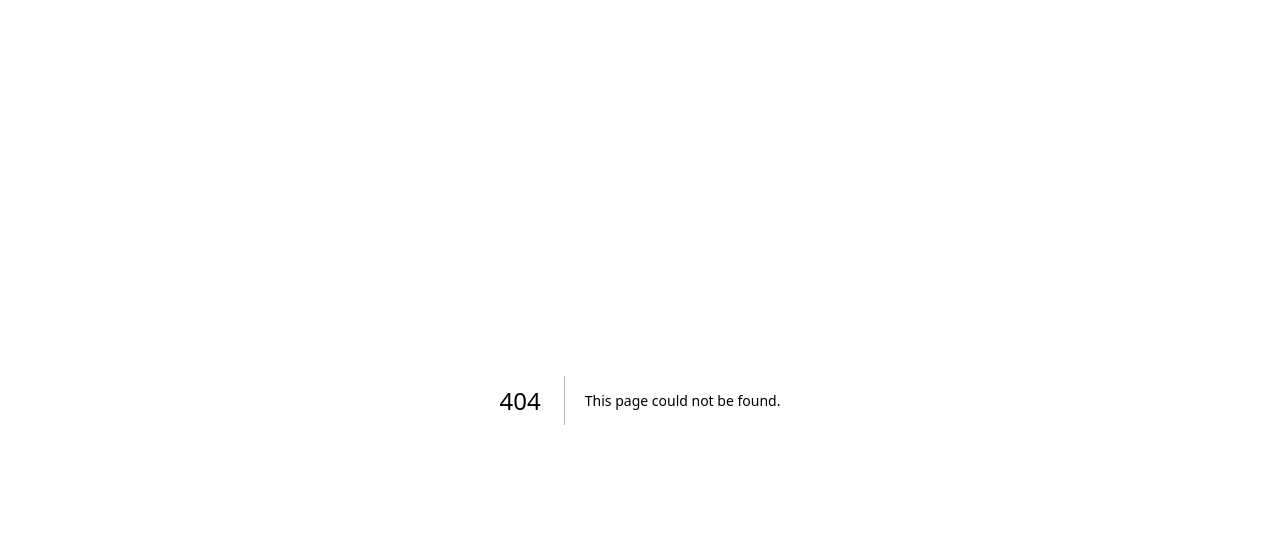
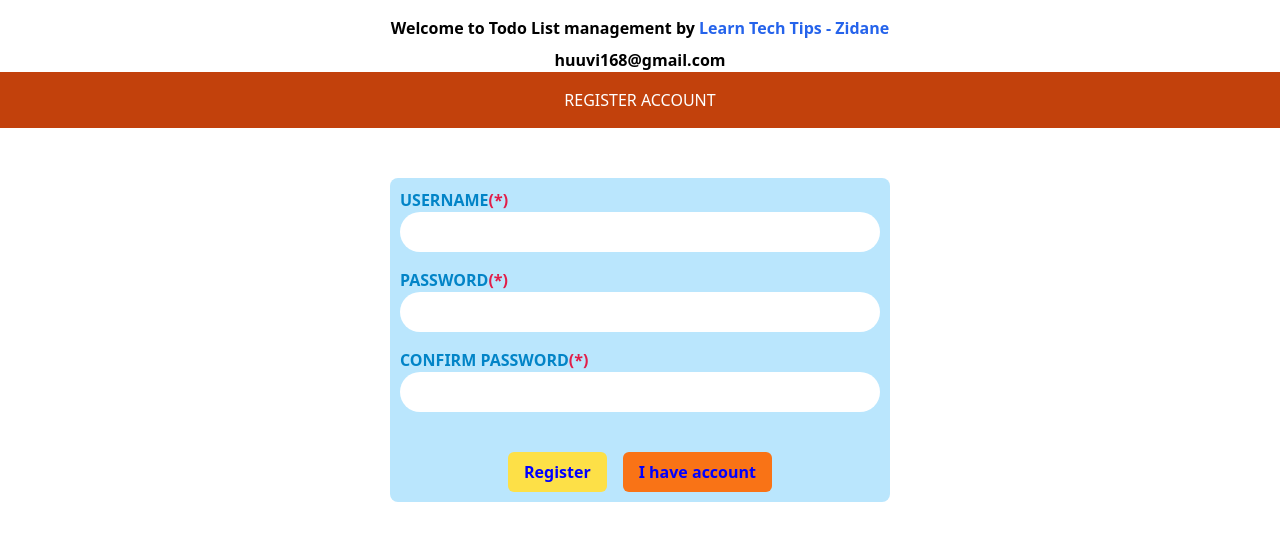
Before and after one commit to zidane168/nextjs-zustand-todo, a Next.js app in the folder client/: page /auth/register in a window 1280 px wide. Before the commit this address had no page. Shown: the top 540 px of the page. Built offline with nearby package versions, Linux system fonts and the light colour scheme.

Commit message:
check exist user when register

```diff
--- a/client/pages/auth/login.tsx
+++ b/client/pages/auth/login.tsx
@@ -12,6 +12,7 @@ import { useRouter } from "next/router";
 import { ROUTES } from "../../utils/contants";
 import { ToastMessage } from "../../components/TDToastMessage";
 import { signIn } from "next-auth/react";
+import Link from "next/link";
 
 const loginForm = () => {
   const { is_password, changeEye } = useStore();
@@ -41,6 +42,9 @@ const loginForm = () => {
     <h6 className="font-bold mt-2 text-center">
       huuvi168@gmail.com
     </h6>
+    <div className="text-center bg-orange-700 text-white p-4">
+        LOGIN INTO TODO APPS
+    </div>
     <Formik
       initialValues={{ username: "", password: "" }}
       validationSchema={Yup.object({
@@ -59,8 +63,6 @@ const loginForm = () => {
           password: values["password"],
         })
           .then((result) => {
-            console.log('-------- ');
-            console.log(result);
             if (!result.error) {
               setMessage({
                 isError: false,
@@ -80,7 +82,7 @@ const loginForm = () => {
     >
       <Form>
         <div className="flex item-center">
-          <div className="bg-sky-200 p-[10px] rounded-lg mx-auto w-[500px]  mt-[100px]">
+          <div className="bg-sky-200 p-[10px] rounded-lg mx-auto w-[500px]  mt-[50px]">
             <div>
               <label
                 htmlFor="username"
@@ -129,8 +131,10 @@ const loginForm = () => {
               >
                 Login
               </button>
-              <button className="bg-yellow-300 px-4 py-2 rounded-md text-[#00F] font-bold">
-                Register
+              <button type="button" className=" px-4 py-2 rounded-md text-[#00F] font-bold">
+                <Link href="/auth/register">
+                  I don't have account
+                </Link>
               </button>
             </div>
           </div>
@@ -176,17 +180,35 @@ const loginForm = () => {
             <td> Apply <span className="required-star"> EnvConfig, Apply Formik, yup </span></td>
           </tr>
           <tr>
-            <td>  </td>
+            <td> ApiSucceedResponse / throw new HttpException("Error", 404) </td>
             <td> CSS use <span className="required-star"> TailWindCSS </span> </td>
           </tr>
           <tr>
-            <td>  </td>
+            <td> Use Moment Convert to DateTime (Server/Client) </td>
             <td> Use <span className="required-star">SVG icon from iconfinder </span> </td>
           </tr>
           <tr>
             <td>  </td>
             <td> Use <span className="required-star">Axios </span> Make API Call </td>
           </tr>
+
+          <tr>
+            <td>  </td>
+            <td> Use <span className="required-star">Yup Validation Select/Option Yup with Field </span>  <br/>
+
+              {'<Field name="type" as="select"> <option></option> </Field>'}
+            </td>
+          </tr>
+
+          <tr>
+            <td>  </td>
+            <td> Use <span className="required-star">Yup Validation confirmPassword </span>
+                confirmPassword: Yup.string()
+                  .required("Confirm password is Required")
+                  .oneOf([Yup.ref("password"), null], "Confirm Password and Password mismatch")
+            </td>
+          </tr>
+
         </tbody>
       </table>
     </div>
--- /dev/null
+++ b/client/pages/auth/register.tsx
@@ -0,0 +1,150 @@
+import React, { useState } from "react";
+import { Formik, Field, Form, ErrorMessage } from "formik";
+import * as Yup from "yup";
+
+import Image from "next/image";
+
+import useStore from "./../../store/login";
+
+import { useRouter } from "next/router";
+import { ROUTES } from "../../utils/contants";
+import { ToastMessage } from "../../components/TDToastMessage";
+import Link from "next/link";
+
+const loginForm = () => {
+  const { is_password, changeEye } = useStore();
+
+  const router = useRouter();
+
+  const [message, setMessage] = useState({
+    isError: true,
+    msg: "",
+  });
+
+  const handleAccessLoginPage = async () => {
+    await router.push(ROUTES.LOGIN);
+  };
+
+  // // call login when session change
+  // useEffect(() => {
+  //   session?.accessToken && handleAccessTodoPages()
+  // }, [session])
+
+  return (
+
+    <>
+    <h3 className="font-bold text-center mt-4">
+        Welcome to Todo List management by <a href="https://learn-tech-tips.blogspot.com" className="text-blue-600"> Learn Tech Tips - Zidane </a>
+    </h3>
+    <h6 className="font-bold mt-2 text-center">
+      huuvi168@gmail.com
+    </h6>
+    <div className="text-center bg-orange-700 text-white p-4">
+        REGISTER ACCOUNT
+    </div>
+    <Formik
+      initialValues={{ username: "", password: "", confirmPassword: "" }}
+      validationSchema={Yup.object({
+        username: Yup.string()
+          .min(2, 'Too Short!')
+          .max(30, "Must be 30 characters or less")
+          .required("Username is Required"),
+        password: Yup.string().required("Password is Required"),
+        confirmPassword: Yup.string()
+            .required("Confirm password is Required")
+            .oneOf([Yup.ref("password"), null], "Confirm Password and Password mismatch")
+      })}
+      onSubmit={(values, { setSubmitting }) => {
+
+
+      }}
+    >
+      <Form>
+        <div className="flex item-center">
+          <div className="bg-sky-200 p-[10px] rounded-lg mx-auto w-[500px]  mt-[50px]">
+            <div>
+              <label
+                htmlFor="username"
+                className="flex items-center text-right font-bold uppercase text-sky-600"
+              >
+                Username  <span className="required-star"> (*) </span>
+              </label>
+              <Field name="username" type="text" />
+              <div className="error-message">
+                <ErrorMessage name="username" />
+              </div>
+            </div>
+
+            <div>
+              <label
+                htmlFor="password"
+                className="flex items-center text-right font-bold uppercase text-sky-600"
+              >
+                Password  <span className="required-star"> (*) </span>
+              </label>
+
+              <div>
+                <Field
+                  name="password"
+                  type={is_password ? "password" : "text"} // formik, up ko can value, ko can onchange
+                />
+              </div>
+              <div className="error-message">
+                <ErrorMessage name="password" />
+              </div>
+            </div>
+
+            <div>
+              <label
+                htmlFor="password"
+                className="flex items-center text-right font-bold uppercase text-sky-600"
+              >
+                Confirm Password  <span className="required-star"> (*) </span>
+              </label>
+
+              <div>
+                <Field
+                  name="confirmPassword"
+                  type={is_password ? "password" : "text"} // formik, up ko can value, ko can onchange
+                />
+              </div>
+              <div className="error-message">
+                <ErrorMessage name="confirmPassword" />
+              </div>
+            </div>
+
+            <div className="flex justify-center space-x-4 mt-8">
+              <button
+                type="submit"
+                className="bg-yellow-300 px-4 py-2 rounded-md text-[#00F] font-bold"
+              >
+                Register
+              </button>
+
+              <button
+                type="button"
+                className="px-4 py-2 rounded-md text-[#00F] font-bold"
+              >
+                <Link href="/auth/login">
+                    I have account
+                </Link>
+              </button>
+            </div>
+          </div>
+        </div>
+
+        <div className="flex justify-center space-x-4 mx-auto mt-4">
+          <ToastMessage
+            message={message}
+            setMessage={setMessage}
+            afterSuccess={handleAccessLoginPage} // if login succeed will auto redirect
+          />
+        </div>
+      </Form>
+    </Formik>
+
+    </>
+  );
+};
+
+export default loginForm;
```
Also changed, not shown: 1 other file (tests, documents, lock files or other folders).
